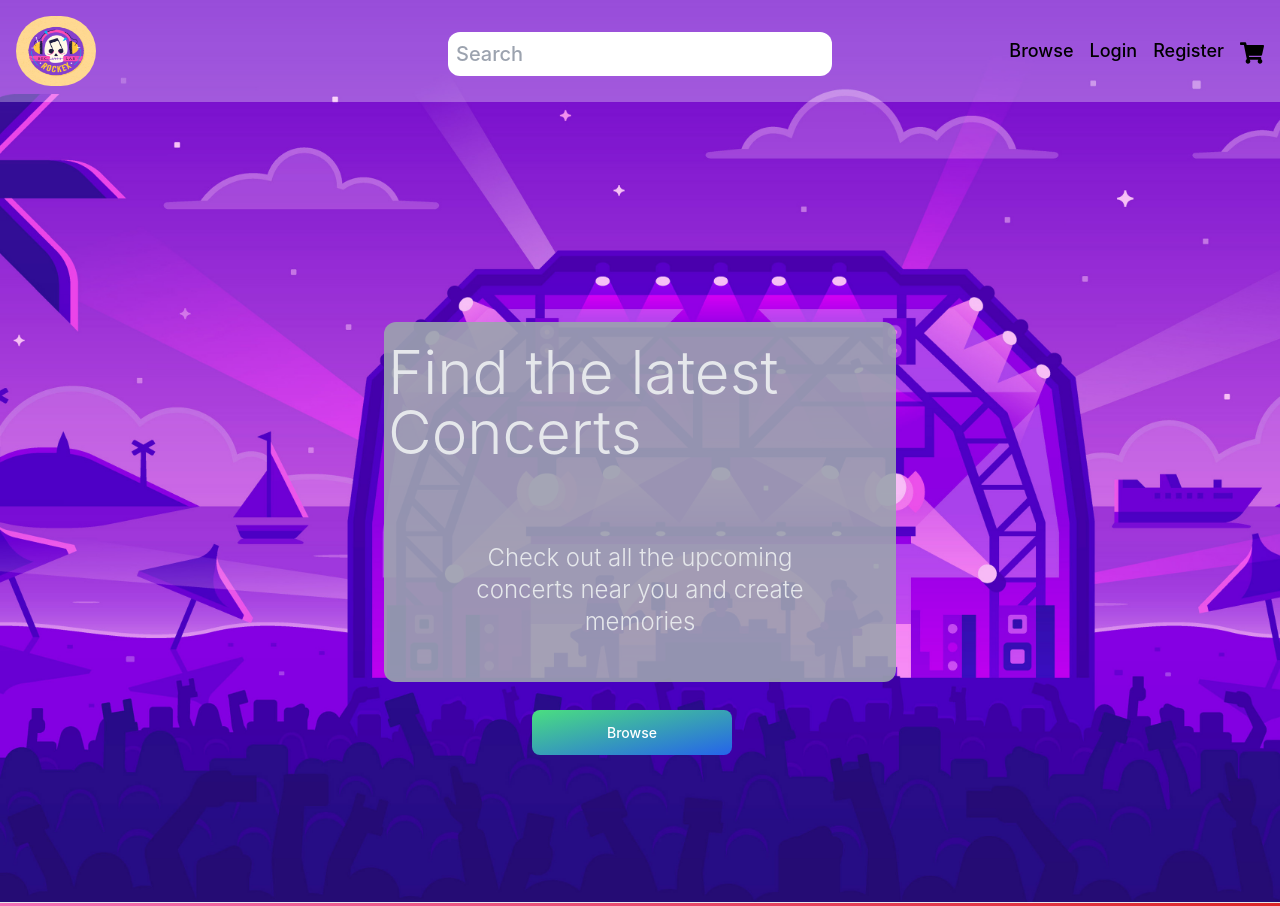
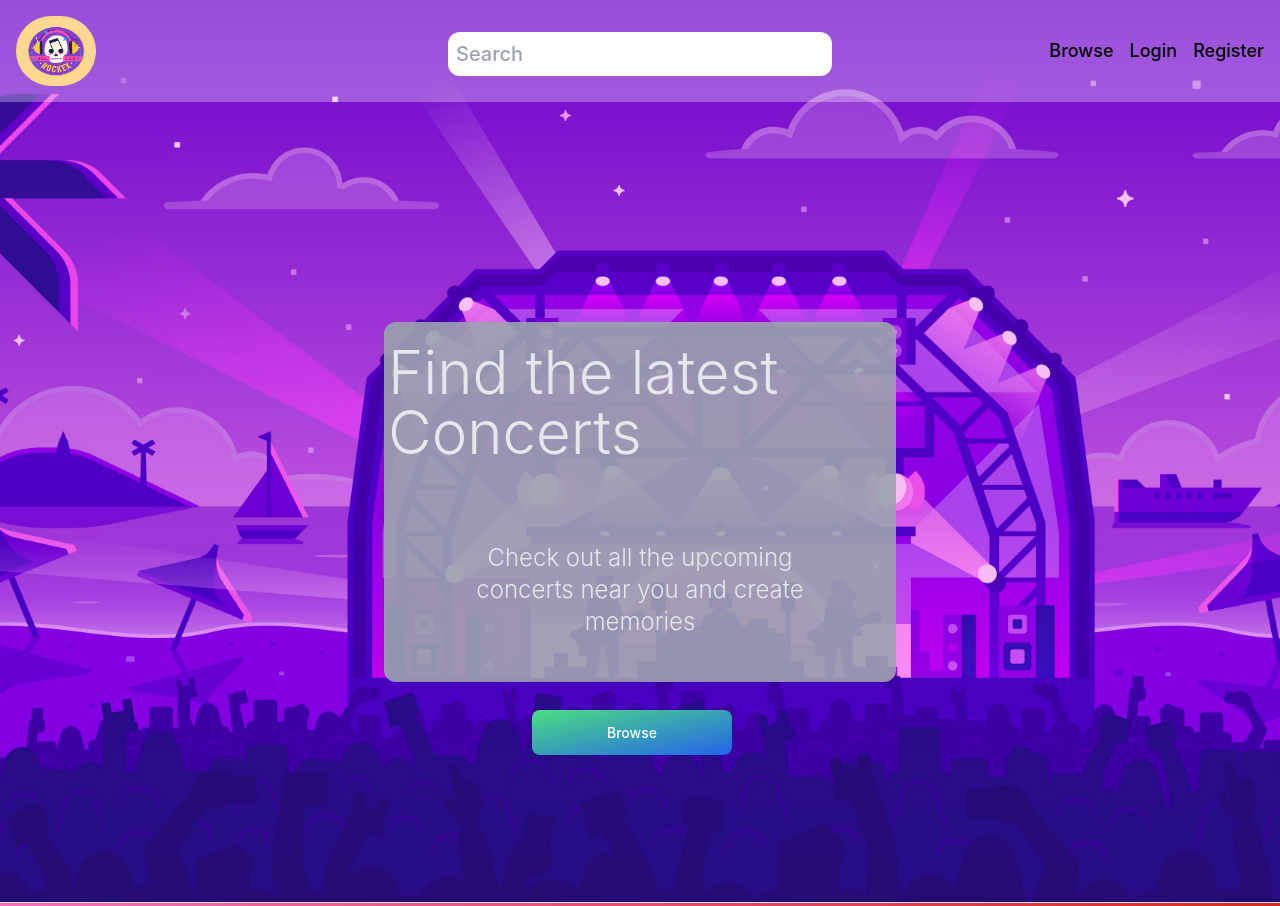
Before and after one commit to KokoKostov/Tickets, a React (Create React App) app in the folder ticket-web/: page / in a window 1280 px wide. Built offline with nearby package versions, Linux system fonts and the light colour scheme; what tailwindcss-border-gradient-radius would draw is missing.

Commit message:
small refacture

```diff
--- a/ticket-web/src/App.js
+++ b/ticket-web/src/App.js
@@ -32,12 +32,13 @@ function App() {
         <Route path="/login" element={<Login/> }/>
         <Route path="/register" element={<Register/> }/>
         <Route path= "/tickets/:id" element={<Details/> }/>
-        <Route path="/tickets/edit/:id" element={<Edit/>}/>
-        <Route path='/cart' element={<Cart/>}/>
         <Route path= "/catalog" element={<Catalog/>}/>
+
         <Route element={<ProtectedRoutes/>}>
-        <Route path="/create" element={<CreateEvent/> }/>
-        <Route path="/profile/:id" element={<Profile/> }/>
+          <Route path="/create" element={<CreateEvent/> }/>
+          <Route path="/profile/:id" element={<Profile/> }/>
+          <Route path='/cart' element={<Cart/>}/>
+          <Route path="/tickets/edit/:id" element={<Edit/>}/>
         </Route>
 
       </Routes>
--- a/ticket-web/src/components/Header/Header.js
+++ b/ticket-web/src/components/Header/Header.js
@@ -76,7 +76,7 @@ const Header = () => {
             }
         }
         fetchData()
-    },[userId])
+    },[])
 
 
     return (
@@ -130,18 +130,7 @@ const Header = () => {
                                 <li className="p-2  hover:text-yellow-200">
                                     <NavLink to={`/profile/${userId}`}>My Profile</NavLink>
                                 </li>
-                            </>
-                        ) : (
-                            <>
-                                <li className="p-2 hover:text-yellow-200">
-                                    <NavLink to="/login">Login</NavLink>
-                                </li>
-                                <li className="p-2 hover:text-yellow-200">
-                                    <NavLink to="/register">Register</NavLink>
-                                </li>
-                            </>
-                        )}
-                          <li className="p-2 pr-4 text-2xl flex flex-col justify-end items-end hover:text-yellow-200  ">
+                                <li className="p-2 pr-4 text-2xl flex flex-col justify-end items-end hover:text-yellow-200  ">
                             <NavLink to="/cart"><FaShoppingCart />
                             </NavLink>
                            {cart.length!==0?
@@ -149,6 +138,18 @@ const Header = () => {
                            : <></>}
 
                         </li>
+                            </>
+                        ) : (
+                            <>
+                                <li className="p-2 hover:text-yellow-200">
+                                    <NavLink to="/login">Login</NavLink>
+                                </li>
+                                <li className="p-2 pr-4 hover:text-yellow-200">
+                                    <NavLink to="/register">Register</NavLink>
+                                </li>
+                            </>
+                        )}
+
                     </ul>
                 </div>
             </div>
```
